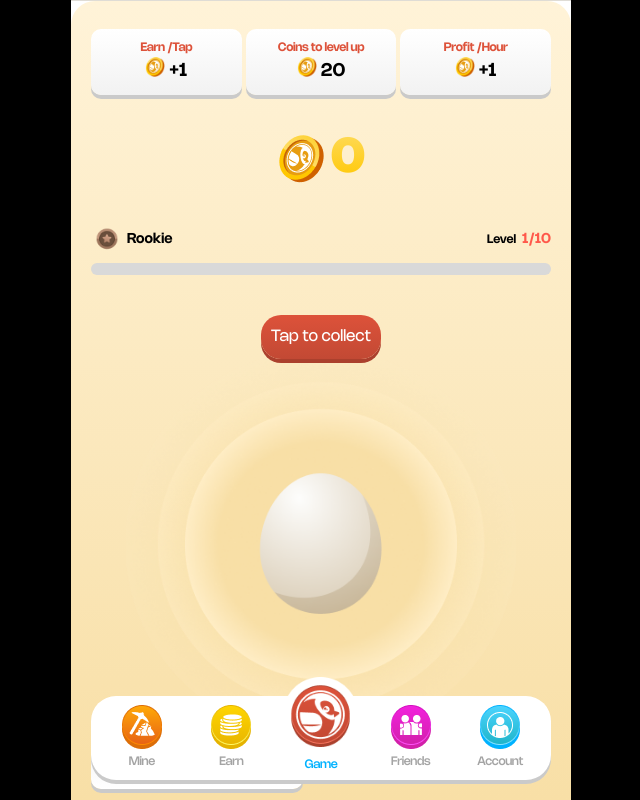
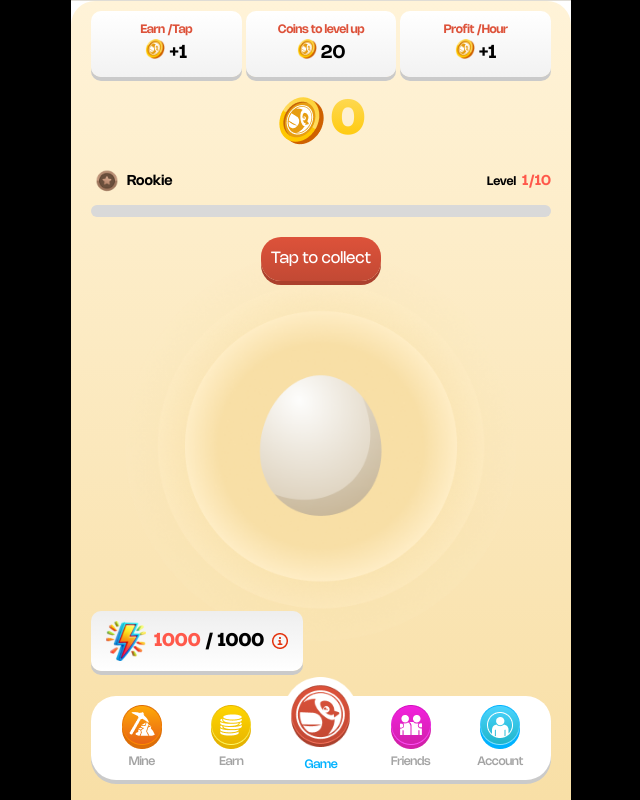
Before and after one commit to dmitro3/Telegram_airdrop_bot, a Next.js app: page / in a window 1280 px wide. Shown: the whole page, without its empty margins (319-959 px from the left). Built offline with nearby package versions, Linux system fonts and the light colour scheme.

Commit message:
fix:reduce the padding

```diff
--- a/pages/index.tsx
+++ b/pages/index.tsx
@@ -107,6 +107,7 @@ const Index: React.FC<IndexProps> = ({ data }) => {
     }
   };
   const handleIncrement = (event: React.MouseEvent<HTMLDivElement>) => {
+
     let payload: any = [...pulses];
     payload.push(0);
     setPulses(payload);
@@ -199,7 +200,7 @@ const Index: React.FC<IndexProps> = ({ data }) => {
         </style>
       </div>
       <div className="relative border-t border-[#DFDCD5] flex-1 h-0 overflow-x-hidden">
-        <div className="flex flex-col gap-10 relative z-[1] px-5 pt-[28px] pb-[150px] rounded-t-3xl bg-gradient-to-b from-[#FFF3D8] to-[#F8DFA6] overflow-y-auto h-full">
+        <div className="flex flex-col gap-5 relative z-[1] px-5 pt-[10px] pb-[10px] rounded-t-3xl bg-gradient-to-b from-[#FFF3D8] to-[#F8DFA6] overflow-y-auto h-full">
           <div className="flex gap-1">
             <div className="bg-gradient-to-b from-[#FFFFFF] to-[#F2F2F2] shadow-[0px_4px_0px_0px_#CACACA] rounded-[10px] w-full flex flex-col items-center p-[10px]">
               <p className="font-semibold text-[#DD523A] text-xs text-center">
```
